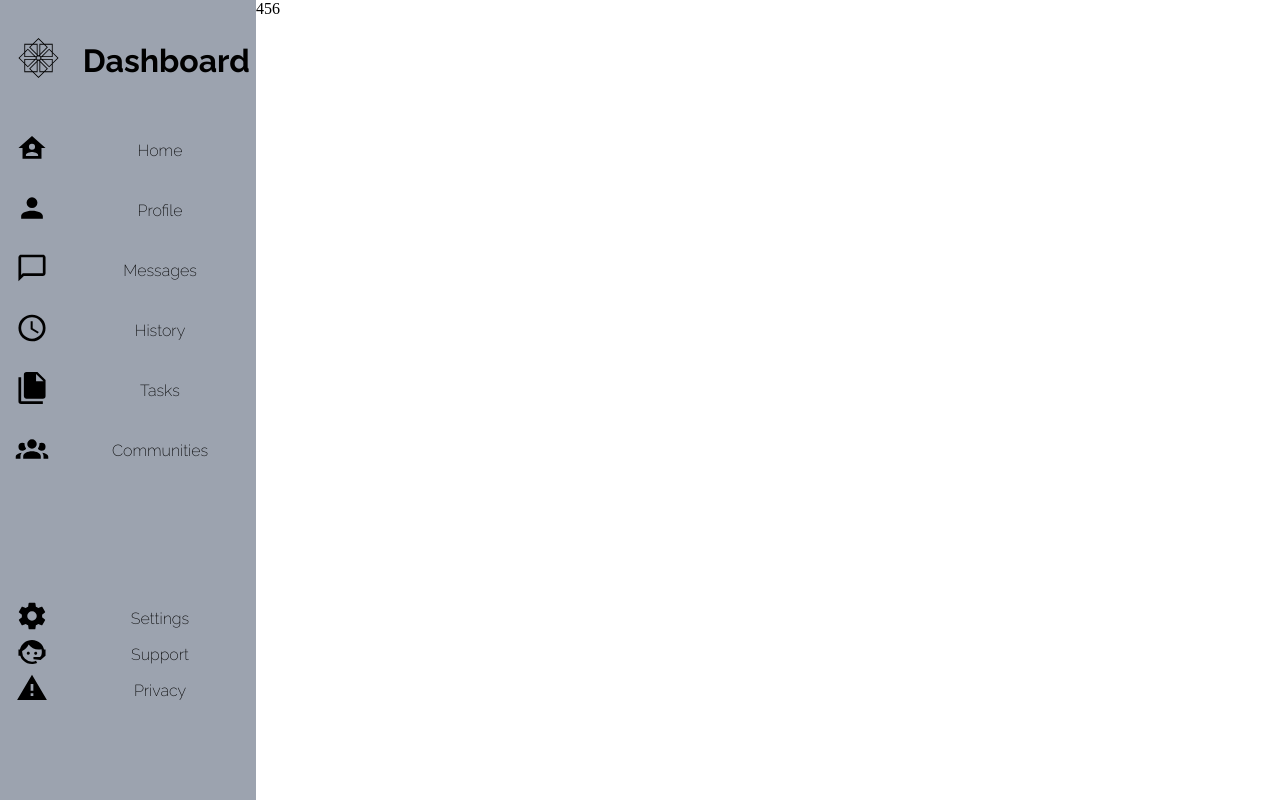
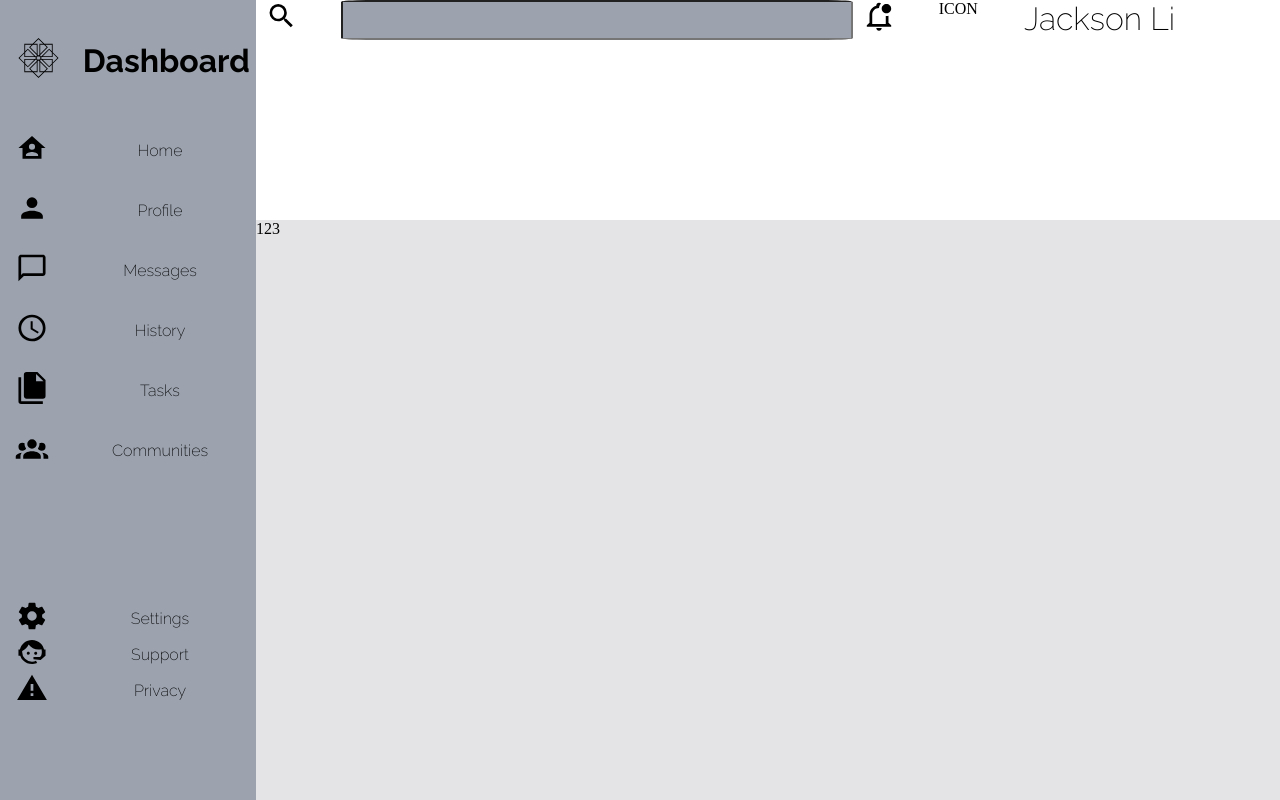
Before and after one commit to jxcksonli/admindashboard, a plain HTML site: page index.html in a window 1280 px wide. Shown: the top 800 px of the page. Drawn offline with Linux system fonts and the light colour scheme.

Commit message:
Implement the part of the header component with search bar

```diff
--- a/index.html
+++ b/index.html
@@ -61,7 +61,22 @@
             </div>
         </div>
         <div class="main">
-            <p>456</p>
+            <div class="main-header">
+                <div class="topline">
+                    <a href="index.html">
+                        <img class="misc-icon" src="icons/magnify.svg">
+                    </a>
+                    <input class="searchbar raleway-font" type="text">
+                    <a href="index.html">
+                        <img class="misc-icon" src="icons/bell-badge-outline.svg">
+                    </a>
+                    <p>ICON</p>
+                    <h1 class="raleway-font"> Jackson Li</h1>
+                </div>
+            </div>
+            <div class="yourprojects">
+                <p>123</p>
+            </div>
         </div>
     </div>
 </body>
--- a/styles.css
+++ b/styles.css
@@ -54,3 +54,32 @@
     place-items: center;
     height: 5vh;
 }
+
+.main {
+    display: grid;
+    grid-template-rows: 1fr 5fr;
+}
+
+.main-header{
+    display: grid;
+    grid-template-rows: repeat(2, 1fr);
+    height: 10vh;
+}
+
+.topline{
+    display: grid;
+    grid-template-columns: 1fr 6fr 1fr 1fr 3fr;
+}
+.yourprojects {
+    background-color: #e4e4e7;
+}
+
+.searchbar{
+    background-color: #9ca3af;
+    border-radius: 5%;
+}
+
+.searchbar[type="text"]
+{
+    font-size:24px;
+}
```
Also changed, not shown: icons/bell-badge-outline.svg (added), icons/magnify.svg (added).
